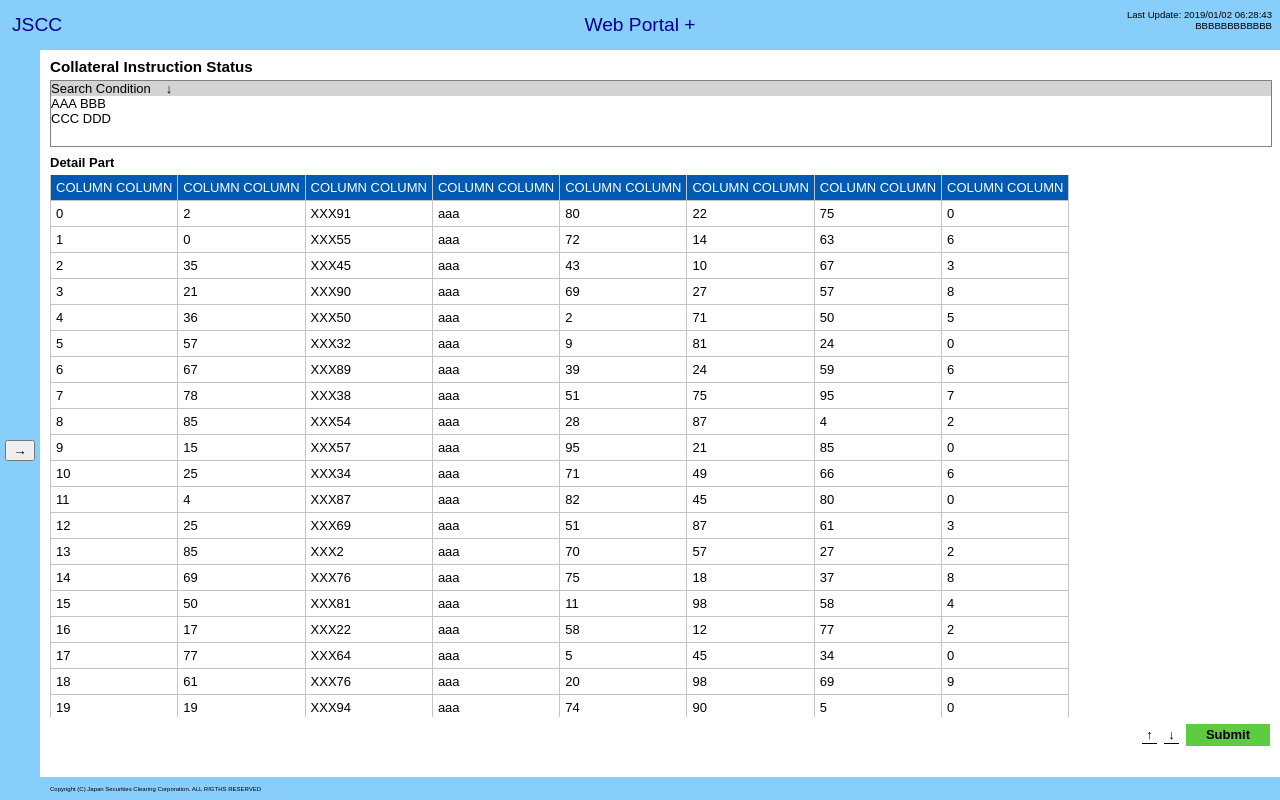
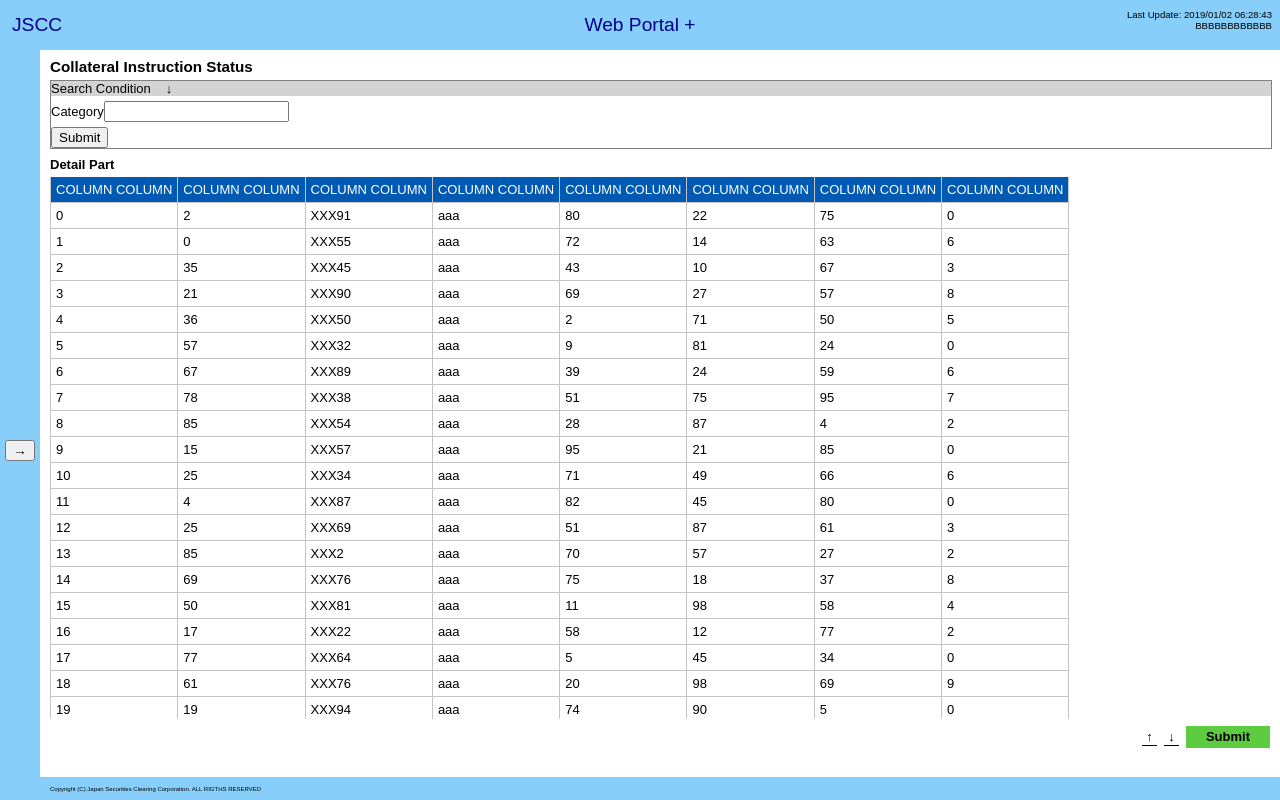
Before and after one commit to nn-ii/wppfff, a React (Create React App) app in the folder src/: page /collateral_instruction_status in a window 1280 px wide. Built offline with nearby package versions, Linux system fonts and the light colour scheme; the HTML template or start-up script is replaced by a standard one.

Commit message:
some layout and other

```diff
--- a/src/components/Page/CollateralInstructionStatus.js
+++ b/src/components/Page/CollateralInstructionStatus.js
@@ -3,6 +3,7 @@ import React, { PureComponent } from "react";
 import DataTable from "../Parts/DataTable";
 import Modal from "../Parts/Modal";
 import XStack from "../Parts/XStack";
+import FormInput from "../Parts/Form/FormInput";
 
 import { getRandomInt } from "../Util";
 
@@ -50,6 +51,10 @@ class CollateralInstructionStatus extends PureComponent {
       showingSearchCondition: true,
       showingChildScreen: false
     };
+
+    this.setStateFunc = toSet => {
+      this.setState(toSet);
+    };
   }
   render() {
     return (
@@ -72,12 +77,37 @@ class CollateralInstructionStatus extends PureComponent {
             </XStack>
             <div
               style={{
-                display: this.state.showingSearchCondition ? undefined : "none",
-                height: "50px"
+                display: this.state.showingSearchCondition ? undefined : "none"
               }}
             >
-              <div>AAA BBB</div>
-              <div>CCC DDD</div>
+              <div id="seachForm">
+                <div style={{ marginTop: "5px" }}>
+                  Category
+                  <FormInput
+                    name="category"
+                    value={this.state.seachFormCategoryValue}
+                    setParentStateFunc={this.setStateFunc}
+                    parentStateKey="seachFormCategory"
+                    validationFunc={v => v === "A"}
+                    isValid={this.state.seachFormCategoryValid}
+                  />
+                </div>
+                <div style={{ marginTop: "5px" }}>
+                  <button
+                    name="submit"
+                    onClick={() => {
+                      console.log(
+                        "seachFormCategory val/valid",
+                        this.state.seachFormCategoryValue,
+                        this.state.seachFormCategoryValid
+                      );
+                      this.setState({ seachFormCategory: "" });
+                    }}
+                  >
+                    Submit
+                  </button>
+                </div>
+              </div>
             </div>
           </div>
 
@@ -86,7 +116,7 @@ class CollateralInstructionStatus extends PureComponent {
             style={{
               marginTop: "5px",
               height: `calc(100% - ${
-                this.state.showingSearchCondition ? 185 : 135
+                this.state.showingSearchCondition ? 185 : 138
               }px)`
             }}
           >
--- /dev/null
+++ b/src/components/Parts/Form/FormInput.js
@@ -0,0 +1,51 @@
+import React, { PureComponent } from "react";
+
+class FormInput extends PureComponent {
+  constructor(props) {
+    super();
+    this.onChange = this.onChange.bind(this);
+  }
+
+  onChange(e) {
+    const toSet = {};
+    toSet[this.props.parentStateKey + "Value"] = e.target.value;
+    toSet[this.props.parentStateKey + "Valid"] = this.checkWhetherValid(
+      e.target.value
+    );
+
+    this.props.setParentStateFunc(toSet);
+  }
+
+  checkWhetherValid(val) {
+    if (this.props.validationFunc) {
+      return this.props.validationFunc(val);
+    } else {
+      return true;
+    }
+  }
+
+  render() {
+    return (
+      <React.Fragment>
+        <input
+          name={this.props.name}
+          style={this.props.style}
+          value={this.props.value || ""}
+          onChange={this.onChange}
+        />
+        <div
+          style={{
+            display: "inline-block",
+            width: "10px",
+            marginLeft: "4px",
+            color: "red"
+          }}
+        >
+          {this.props.isValid || this.props.isValid === undefined ? "" : "!"}
+        </div>
+      </React.Fragment>
+    );
+  }
+}
+
+export default FormInput;
--- /dev/null
+++ b/src/components/old/JForm/JFormContext.js
@@ -0,0 +1,5 @@
+import React from "react";
+
+const JFormContext = React.createContext({});
+
+export default JFormContext;
```
Also changed, not shown: src/components/Parts/JForm.js (added, +26 -0 lines), src/components/old/JForm/JFormInput.js (added, +31 -0 lines).
